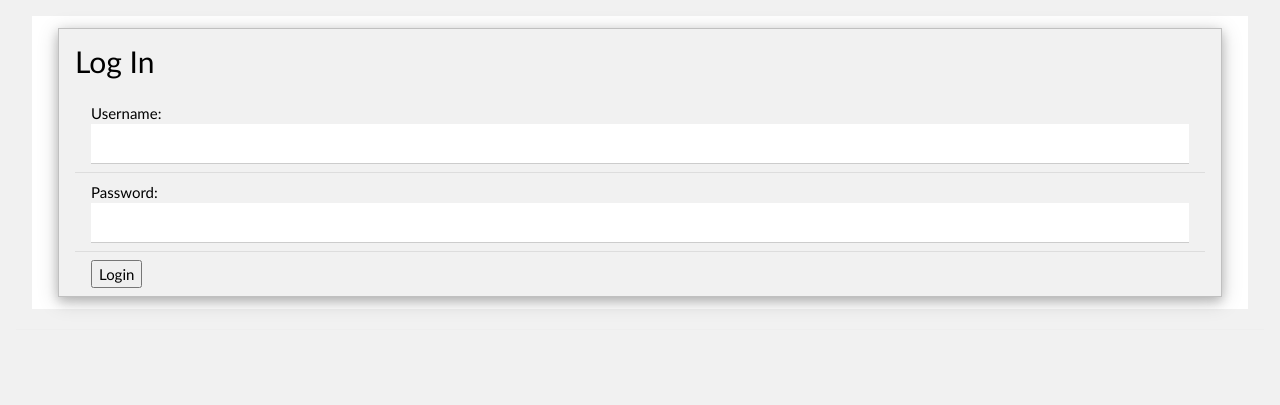
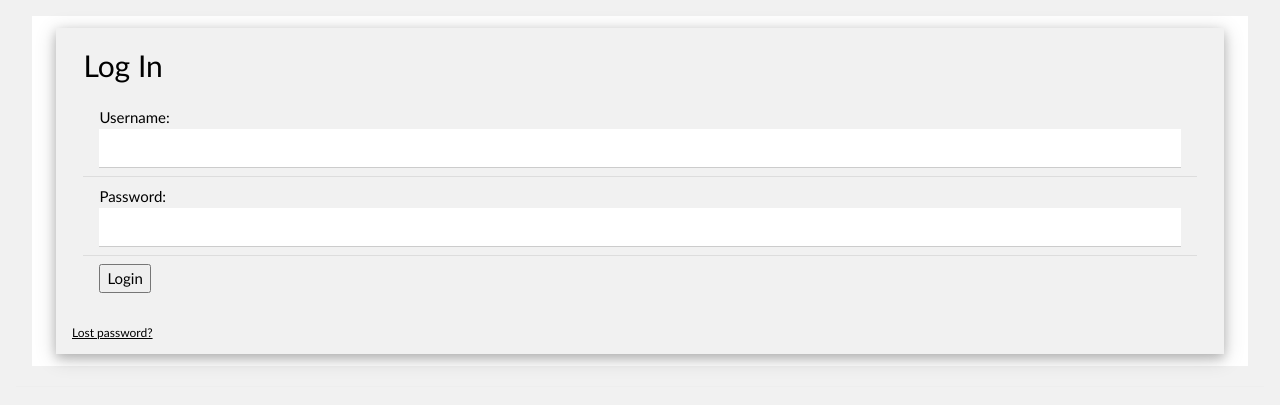
Before and after one commit to jonas-pettersson/LocalLibrary, a Django app: page /accounts/login/ in a window 1280 px wide. Shown: the part 39-444 px from the top of the page. Run offline with Django 3.2, Linux system fonts and the light colour scheme.

Commit message:
w3-panels for login notifications

```diff
--- a/locallibrary/templates/registration/login.html
+++ b/locallibrary/templates/registration/login.html
@@ -23,9 +23,10 @@
             {% endif %}
         {% endif %}
 
+        <div class="w3-container w3-card-4 w3-light-grey">
             <form method="post">
                 {% csrf_token %}
-            <fieldset class="form-grou w3-container w3-card-4 w3-light-grey">
+                <fieldset class="form-group w3-border-0">
                 <h2>Log In</h2>
                 <ul class="w3-ul">
                     <li>
@@ -41,7 +42,13 @@
                     </li>
                 </ul>
                 </fieldset>
+
+                <div class="w3-small">
+                    <p><a href="{% url 'password_reset' %}">Lost password?</a></p>
+                </div>
             </form>
         </div>
 
+    </div>
+
 {% endblock content %}
```
Lines whose indentation alone changed are shown as unchanged.
